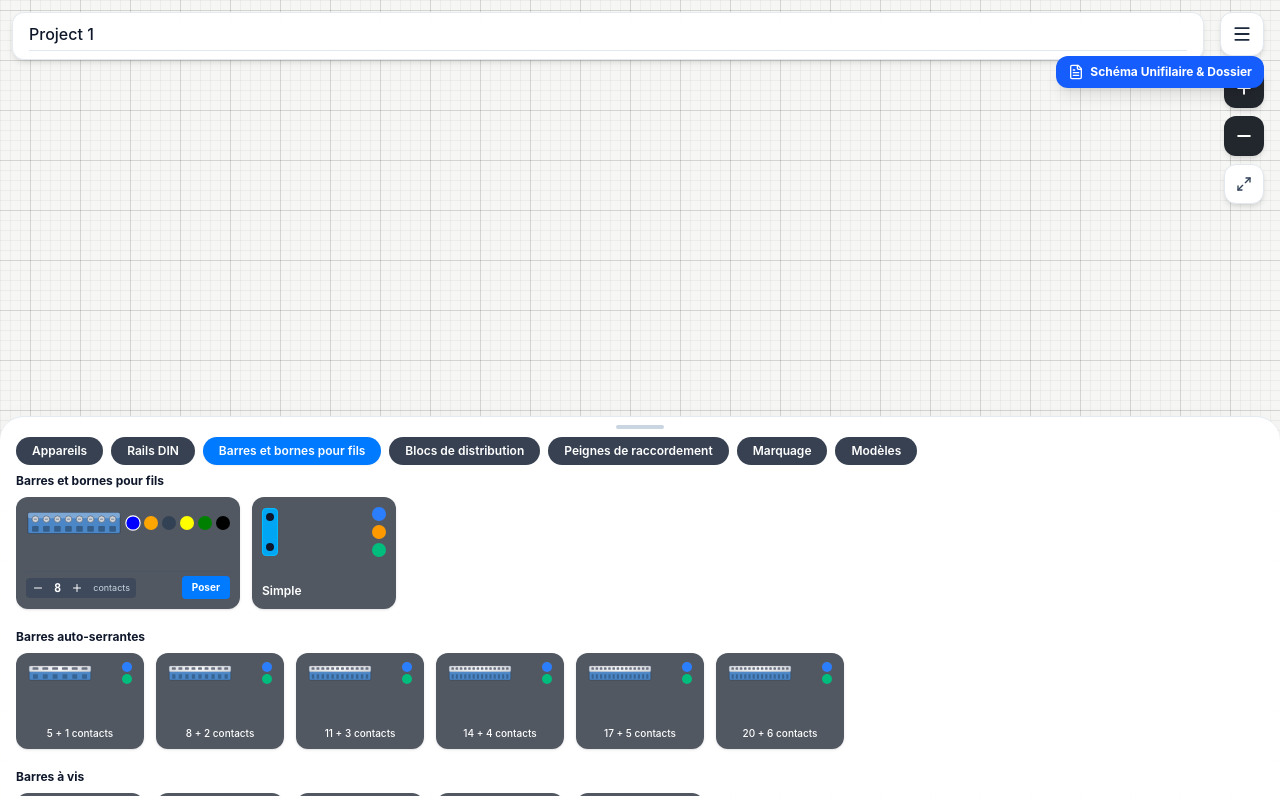
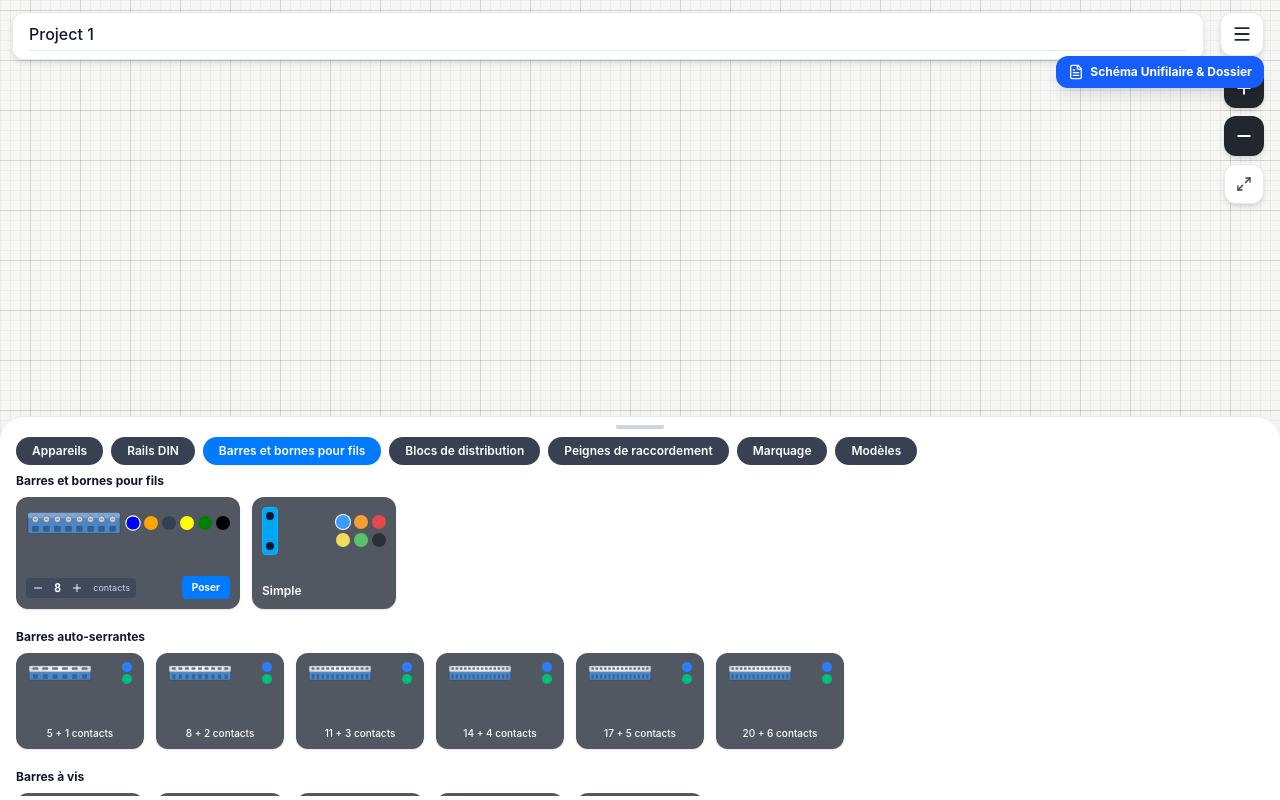
Before and after one commit to ARIEL-MD/TableauPro-app, a React (Vite) app: page / in a window 1280 px wide. Both pictures are taken after a click on the button "Barres et bornes pour fils". Built offline with nearby package versions, Linux system fonts and the light colour scheme.

Commit message:
Barres et bornes : tuile Simple avec 6 couleurs comme la référence

```diff
--- a/src/components/BottomDrawer.tsx
+++ b/src/components/BottomDrawer.tsx
@@ -612,10 +612,13 @@ export const BottomDrawer: React.FC<BottomDrawerProps> = ({
                         <div className="w-2 h-2 rounded-full bg-slate-900" />
                         <div className="w-2 h-2 rounded-full bg-slate-900" />
                       </div>
-                      <div className="flex flex-col gap-1">
-                        <div className="w-3.5 h-3.5 rounded-full bg-blue-500" />
-                        <div className="w-3.5 h-3.5 rounded-full bg-amber-500" />
-                        <div className="w-3.5 h-3.5 rounded-full bg-emerald-500" />
+                      <div className="grid grid-cols-3 gap-1">
+                        <div className="w-3.5 h-3.5 rounded-full bg-[#3b9cf5] ring-1 ring-white" />
+                        <div className="w-3.5 h-3.5 rounded-full bg-[#f5a033]" />
+                        <div className="w-3.5 h-3.5 rounded-full bg-[#e5484d]" />
+                        <div className="w-3.5 h-3.5 rounded-full bg-[#f2dc5b]" />
+                        <div className="w-3.5 h-3.5 rounded-full bg-[#5cc26a]" />
+                        <div className="w-3.5 h-3.5 rounded-full bg-[#2b2f36]" />
                       </div>
                     </div>
                     <span className="text-xs text-white font-semibold">Simple</span>
```
